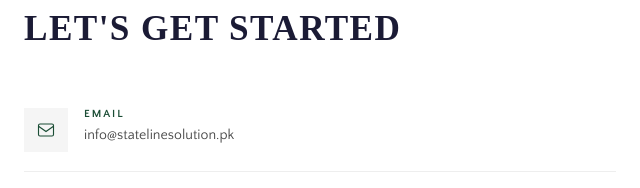
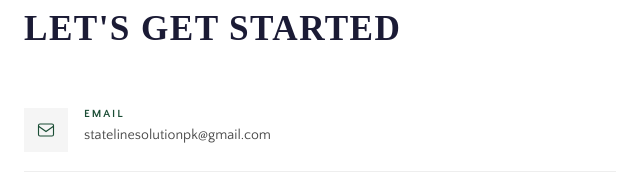
Before and after one commit to abdulremannn/stateline-solution-pakistan, a plain HTML site: page index.html in a window 1280 px wide. Shown: the part 4053-4241 px from the top of the page, 0-640 px from the left. Drawn offline with Linux system fonts and the light colour scheme; a web font is replaced by a local one.

Commit message:
update email

```diff
--- a/index.html
+++ b/index.html
@@ -1051,7 +1051,7 @@ footer { background: #1b1b35; color: #FFF2D9; }
     <div class="sec-title">Let's Get Started</div>
     <div class="contact-detail-item">
       <div class="cd-icon"><svg width="18" height="18" viewBox="0 0 24 24" fill="none" stroke="currentColor" stroke-width="1.5"><rect x="2" y="4" width="20" height="16" rx="2"/><path d="M2 7l10 7 10-7"/></svg></div>
-      <div><div class="cd-label">Email</div><div class="cd-value">info@statelinesolution.pk</div></div>
+      <div><div class="cd-label">Email</div><div class="cd-value">statelinesolutionpk@gmail.com</div></div>
     </div>
     <div class="contact-detail-item">
       <div class="cd-icon"><svg width="18" height="18" viewBox="0 0 24 24" fill="none" stroke="currentColor" stroke-width="1.5"><path d="M22 16.92v3a2 2 0 01-2.18 2 19.79 19.79 0 01-8.63-3.07A19.5 19.5 0 013.07 9.8 19.79 19.79 0 01.09 1.18 2 2 0 012.09 0h3a2 2 0 012 1.72c.127.96.361 1.903.7 2.81a2 2 0 01-.45 2.11L6.09 7.91a16 16 0 006 6l1.27-1.27a2 2 0 012.11-.45c.907.339 1.85.573 2.81.7A2 2 0 0122 14.92z"/></svg></div>
```
